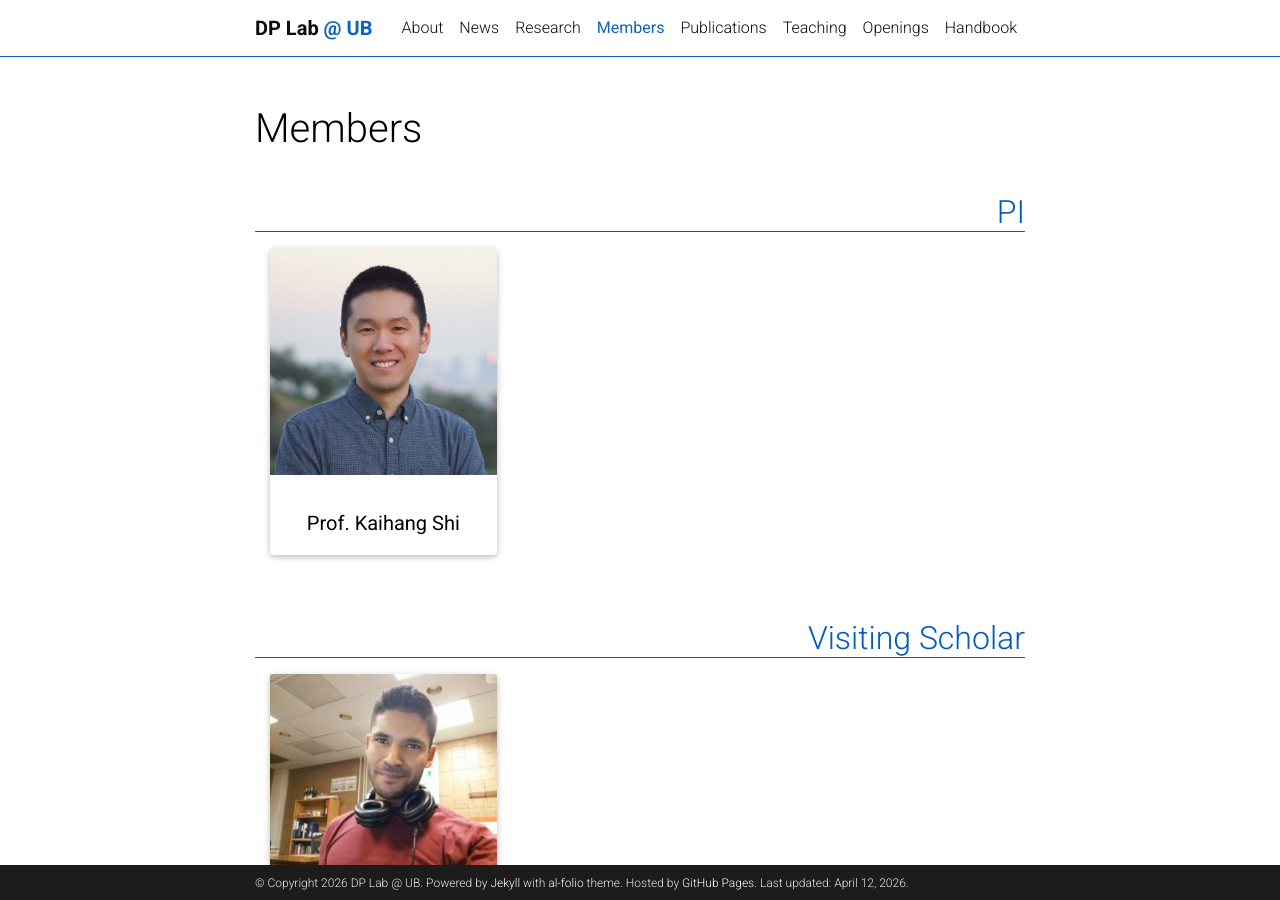
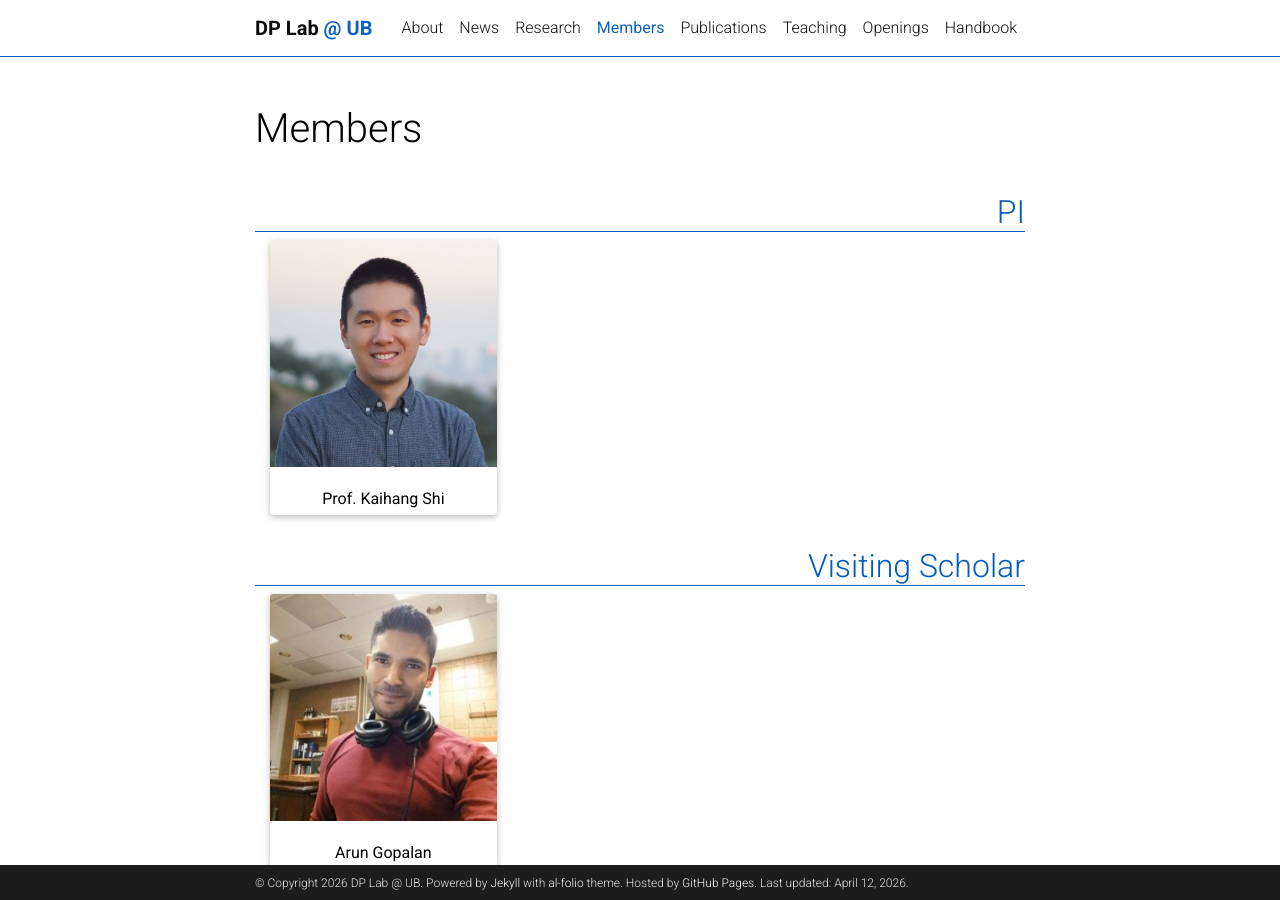
Before and after one commit to ShiResearchGroup/shiresearchgroup.github.io, a Jekyll site: the page built from _pages/members.md, in a window 1280 px wide and 900 px high. Built offline with Jekyll 4.4.1, drawn with Linux system fonts in a browser that asks for light colours; full-size pictures stand in for the smaller copies a plugin makes; comment, search, counter and statistics services are not loaded; a style sheet for code colours, icons or effects is not loaded.

Commit message:
layout compact

```diff
--- a/_includes/member_card.html
+++ b/_includes/member_card.html
@@ -1,4 +1,4 @@
-<div class="col-md-4 mb-4">
+<div class="col-md-4 mb-2">
   {%- if project.redirect -%}
   <a href="{{ project.redirect }}" style="text-decoration: none; color: inherit;">
   {%- else -%}
@@ -10,8 +10,8 @@
         {% include figure.html path=project.img alt="project thumbnail" class="img-fluid" %}
       </div>
       {%- endif -%}
-      <div class="card-body">
-        <h5 class="card-title" style="margin-bottom: 0;">{{ project.title }}</h5>
+      <div class="card-body" style="padding: 0.4rem 0.5rem;">
+        <h5 class="card-title" style="margin-bottom: 0; font-size: 1rem;">{{ project.title }}</h5>
       </div>
     </div>
   </a>
--- a/_pages/members.md
+++ b/_pages/members.md
@@ -14,7 +14,7 @@ horizontal: true
 {%- if site.enable_project_categories and page.display_categories %}
   <!-- Display categorized members -->
   {%- for category in page.display_categories %}
-  <h2 class="category">{{ category }}</h2>
+  <h2 class="category" style="margin-top: 1rem; margin-bottom: 0.5rem;">{{ category }}</h2>
   {%- assign categorized_projects = site.projects | where: "category", category -%}
   {%- assign sorted_projects = categorized_projects | sort: "importance" %}
   <!-- Generate cards for each member, 3 per row -->
```
